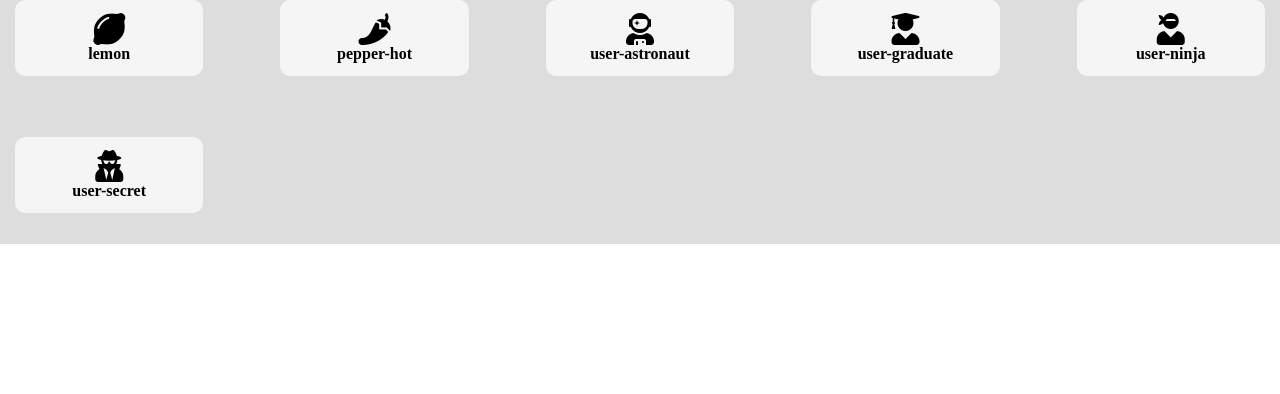
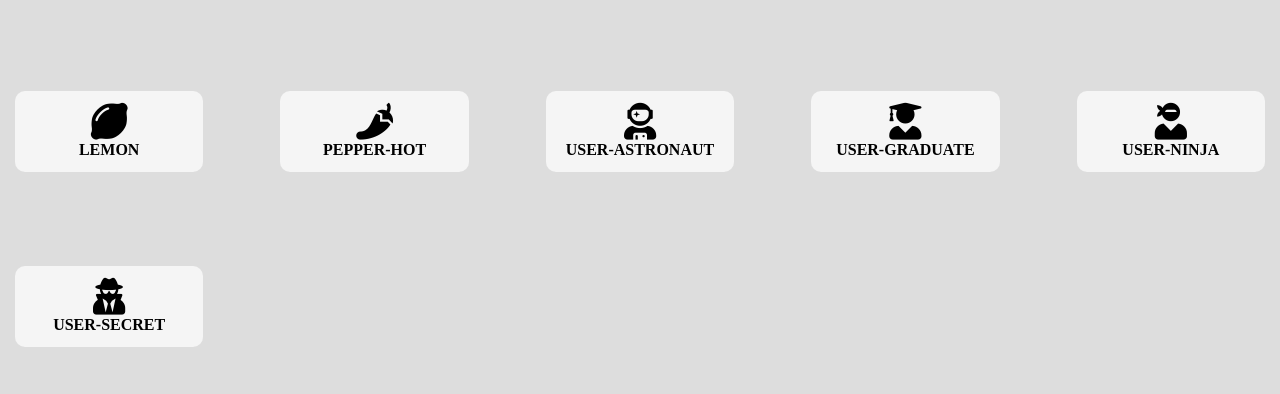
Before and after one commit to Alek90/js-es6-icons, a plain HTML site: page milestone_1/index.html in a window 1280 px wide. Shown: the part 408-802 px from the top of the page. Drawn offline with Linux system fonts and the light colour scheme.

Commit message:
Modificato nome icon con css.

```diff
--- a/milestone_1/assets/style.css
+++ b/milestone_1/assets/style.css
@@ -22,7 +22,7 @@ nav{
 
 .container{
     width: 100%;
-    height: 550px;
+    height: 700px;
     background-color: rgb(221, 221, 221);
     display: flex;
     justify-content: space-between;
@@ -40,5 +40,8 @@ nav{
 }
 
 i{
-    font-size: 2rem;
+    font-size: 2.3rem;
 }
+h4{
+    text-transform: uppercase;
+}
```
